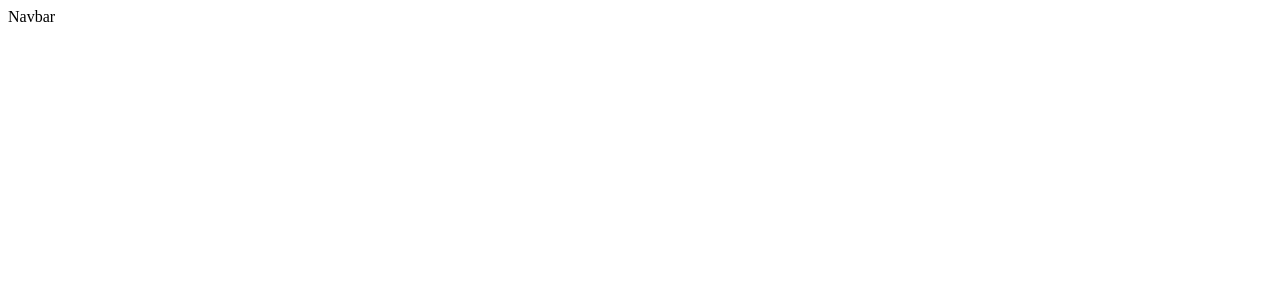
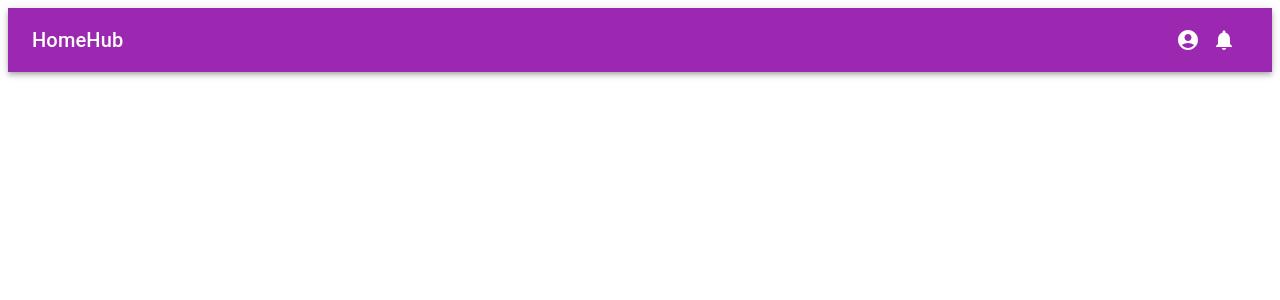
Before and after one commit to cicatriz-dev/home-hub, a React app in the folder react-navbar/: page / in a window 1280 px wide. Shown: the top 300 px of the page. Built offline with nearby package versions, Linux system fonts and the light colour scheme; the HTML template or start-up script is replaced by a standard one.

Commit message:
codigo aula 3.3

```diff
--- a/react-navbar/src/App.tsx
+++ b/react-navbar/src/App.tsx
@@ -1,3 +1,41 @@
+import { AppBar, Badge, Box, IconButton, Toolbar, Typography } from '@mui/material';
+
+import { AccountCircle } from '@mui/icons-material';
+import NotificationsIcon from '@mui/icons-material/Notifications';
+
 export default function App() {
-	return <section>Navbar</section>;
+	return (
+		<Box sx={{ flexGrow: 1 }}>
+			<AppBar position='static' sx={{ backgroundColor: '#9C27B0' }}>
+				<Toolbar>
+					<Typography
+						variant='h6'
+						noWrap
+						component='div'
+						sx={{ display: { xs: 'none', sm: 'block' } }}
+					>
+						HomeHub
+					</Typography>
+					<Box sx={{ flexGrow: 1 }} />
+					<Box sx={{ display: { xs: 'none', md: 'flex' } }}>
+						<IconButton
+							size='large'
+							edge='end'
+							aria-label='account of current user'
+							aria-haspopup='true'
+							onClick={() => {}}
+							color='inherit'
+						>
+							<AccountCircle />
+						</IconButton>
+						<IconButton size='large' color='inherit'>
+							<Badge color='error'>
+								<NotificationsIcon />
+							</Badge>
+						</IconButton>
+					</Box>
+				</Toolbar>
+			</AppBar>
+		</Box>
+	);
 }
```
Also changed, not shown: 1 other file (tests, documents, lock files or other folders).
